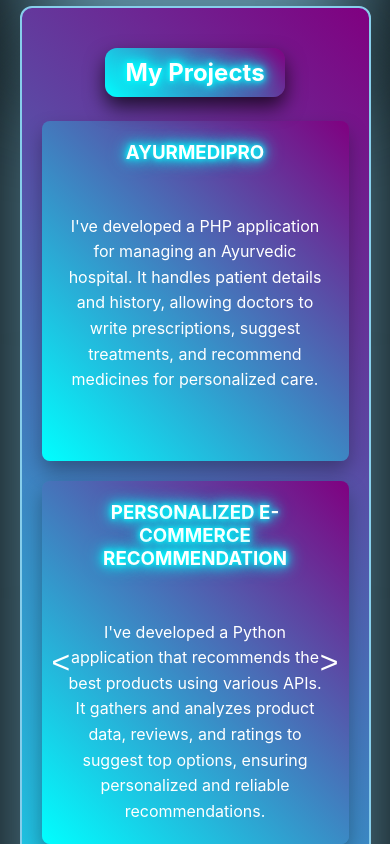
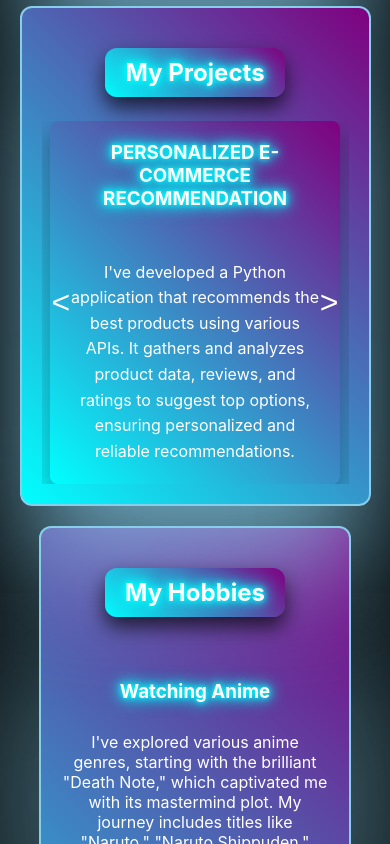
Before and after one commit to flowenol03/Portfolio, a React (Create React App) app: page / in a window 390 px wide. Shown: the part 1440-2284 px from the top of the page. Built offline with nearby package versions, Linux system fonts and the light colour scheme.

Commit message:
initial commit

```diff
--- a/src/components/Projects.css
+++ b/src/components/Projects.css
@@ -32,6 +32,13 @@
   justify-content: center; /* Center align the project boxes */
   background: transparent;
   position: relative; /* Position relative for arrow positioning */
+  overflow-x: auto; /* Enable horizontal scrolling if needed */
+  -ms-overflow-style: none; /* Hide scrollbar for Internet Explorer and Edge */
+  scrollbar-width: none; /* Hide scrollbar for Firefox */
+}
+
+.project-container::-webkit-scrollbar {
+  display: none; /* Hide scrollbar for WebKit browsers */
 }
 
 .project {
@@ -88,13 +95,12 @@
   right: 0;
 }
 
-
 @media (max-width: 768px) {
   .Projects {
     width: 90%; /* Adjust width for smaller screens */
   }
 
   .project-container {
-    flex-direction: column; /* Stack projects vertically on small screens */
+    flex-direction: row; /* Ensure projects are in a row on small screens */
   }
 }
```
